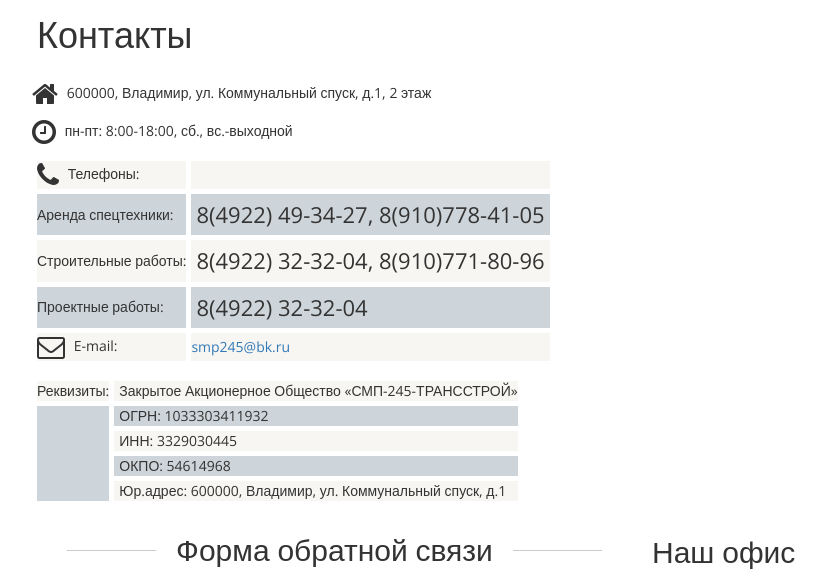
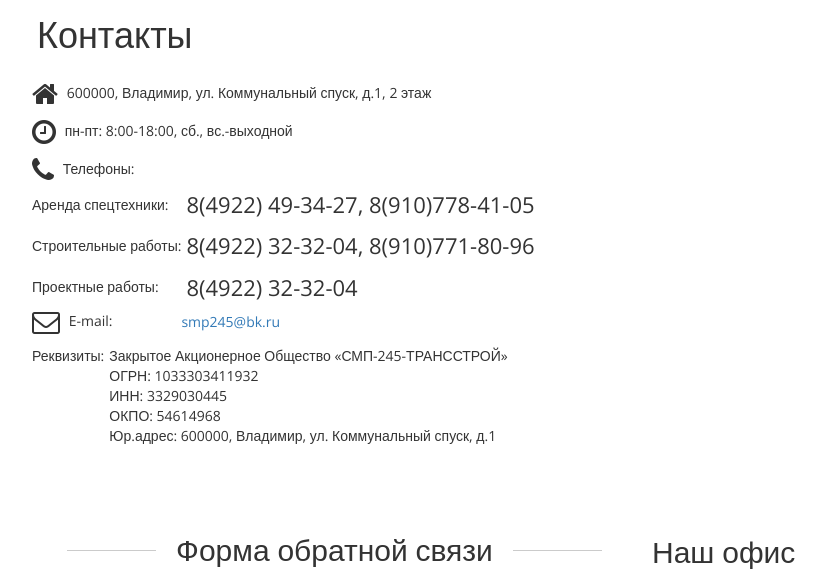
Before and after one commit to CreativeSeo33/Smp-245, a PHP site: page /contacts/index.php in a window 1280 px wide. Shown: the part 176-758 px from the top of the page, without its empty margins (38-864 px from the left). Run offline with PHP 8.4, Linux system fonts and the light colour scheme; some libraries are stand-ins or nearby versions.

Commit message:
table
добавлено в стили селектор .table, чтобы красота табличная была лишь для
бутстрап-таблиц

```diff
--- a/css/style.css
+++ b/css/style.css
@@ -522,9 +522,9 @@ background: linear-gradient(to right, #050a10 0%,#0d1e32 67%); /* W3C */
 filter: progid:DXImageTransform.Microsoft.gradient( startColorstr='#050a10', endColorstr='#0d1e32',GradientType=1 ); /* IE6-9 */
 }
 /* table */
-table td{border: 5px solid #fff;}
-tbody>tr:nth-child(odd) td{background-color: #f7f6f3;}
-tbody>tr:nth-child(even) td{background-color: #ced5da;}
+.table td{border: 5px solid #fff;}
+.table tbody>tr:nth-child(odd) td{background-color: #f7f6f3;}
+.table tbody>tr:nth-child(even) td{background-color: #ced5da;}
 /* Back To Top */
 .cd-top {
   display: inline-block;
```
